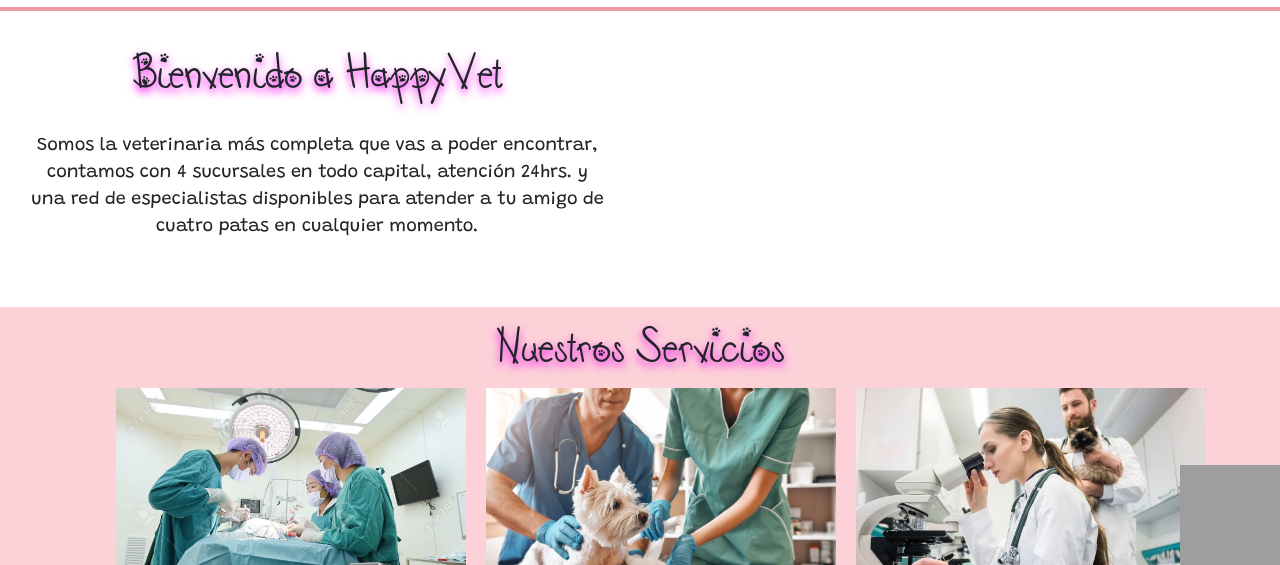
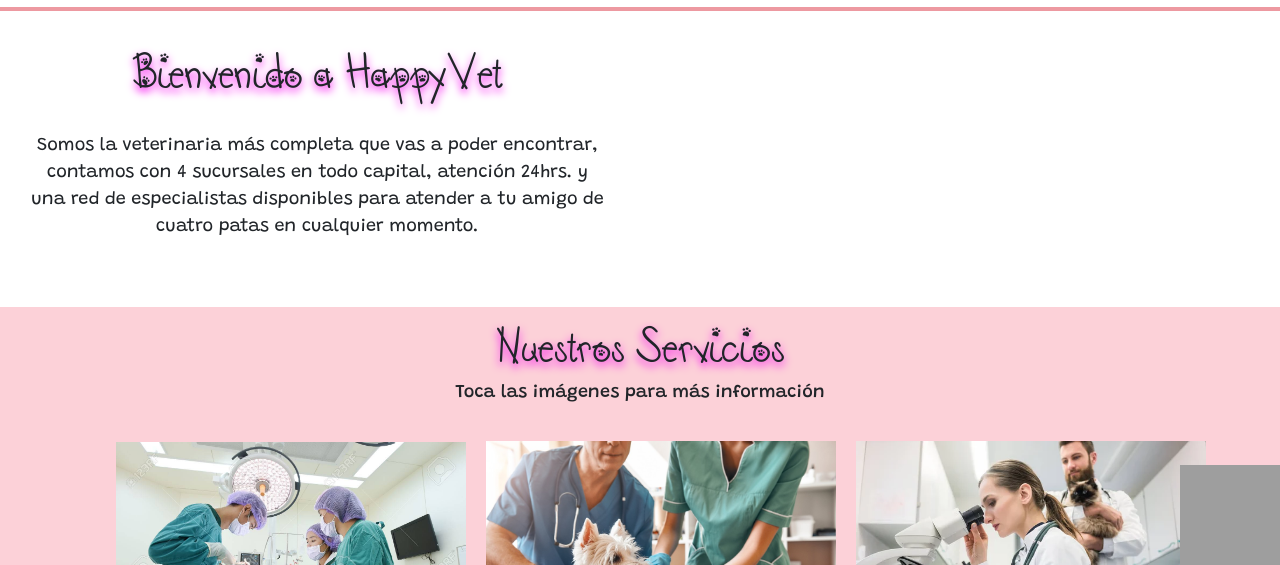
Before and after one commit to sofia25guzman/HappyVet, a website: page pages/Nosotros.html in a window 1280 px wide. Shown: the part 235-800 px from the top of the page. Drawn offline with nearby package versions, Linux system fonts and the light colour scheme; grey boxes are pictures that could not be loaded.

Commit message:
se agrega comentario en nosotros

```diff
--- a/pages/Nosotros.html
+++ b/pages/Nosotros.html
@@ -64,6 +64,8 @@
             <div class="textsection2">
                 <br>
                 <h1 class="tituloss">Nuestros Servicios</h1>
+                <h3>Toca las imágenes para más información</h3>
+                <br>
             </div>
             <div class="imgsection2">
                 <ul class="servicios">
```
